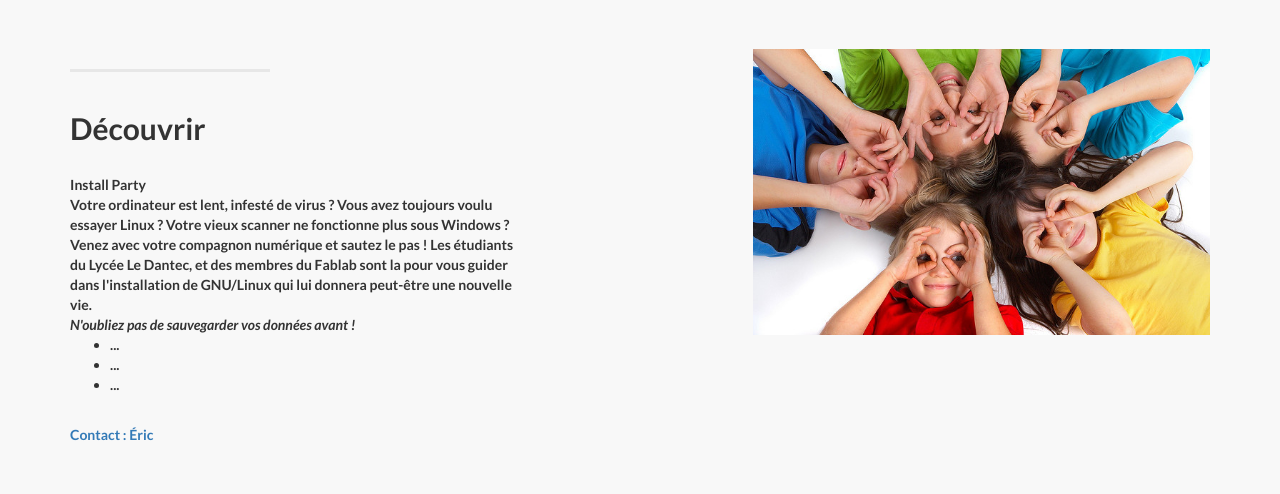
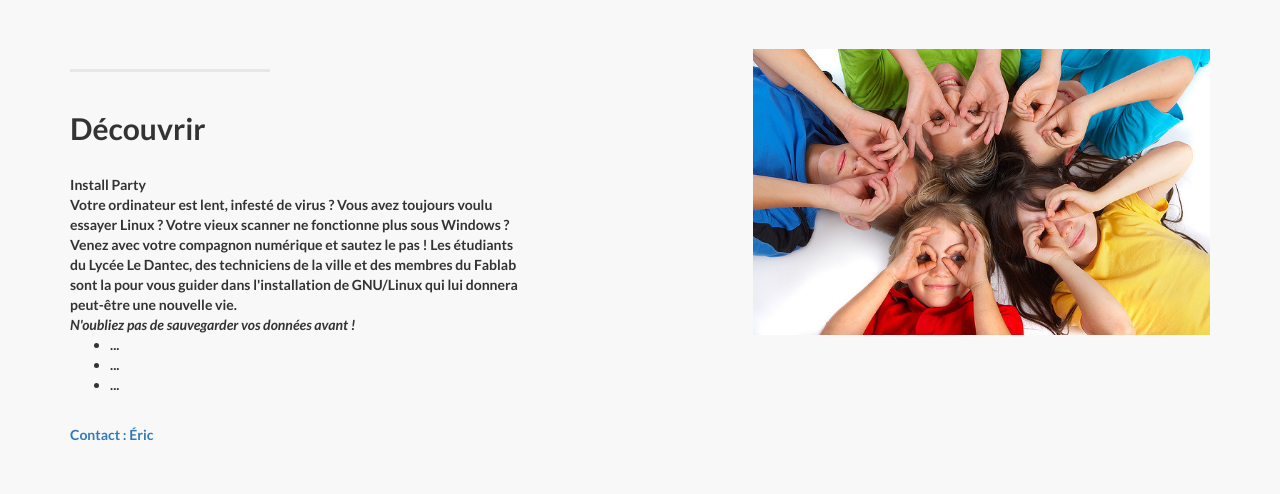
Before and after one commit to FablabLannion/Libre-en-fete-tregor, a PHP site: page /programme in a window 1280 px wide. Shown: the part 3140-3634 px from the top of the page. Run offline with PHP 8.4, Linux system fonts and the light colour scheme.

Commit message:
Add ville dans install party

```diff
--- a/www/data.php
+++ b/www/data.php
@@ -175,7 +175,7 @@ $data_programme = array (
      "",
      "<b>Install Party</b><br/>
      Votre ordinateur est lent, infesté de virus ? Vous avez toujours voulu essayer Linux ? Votre vieux scanner ne fonctionne plus sous Windows ?<br/>
-     Venez avec votre compagnon numérique et sautez le pas ! Les étudiants du Lycée Le Dantec, et des membres du Fablab sont la pour vous guider dans l'installation de GNU/Linux qui lui donnera peut-être une nouvelle vie.<br/>
+     Venez avec votre compagnon numérique et sautez le pas ! Les étudiants du Lycée Le Dantec, des techniciens de la ville et des membres du Fablab sont la pour vous guider dans l'installation de GNU/Linux qui lui donnera peut-être une nouvelle vie.<br/>
      <i>N'oubliez pas de sauvegarder vos données avant !</i>
      <ul>
         <li>...</li>
```
